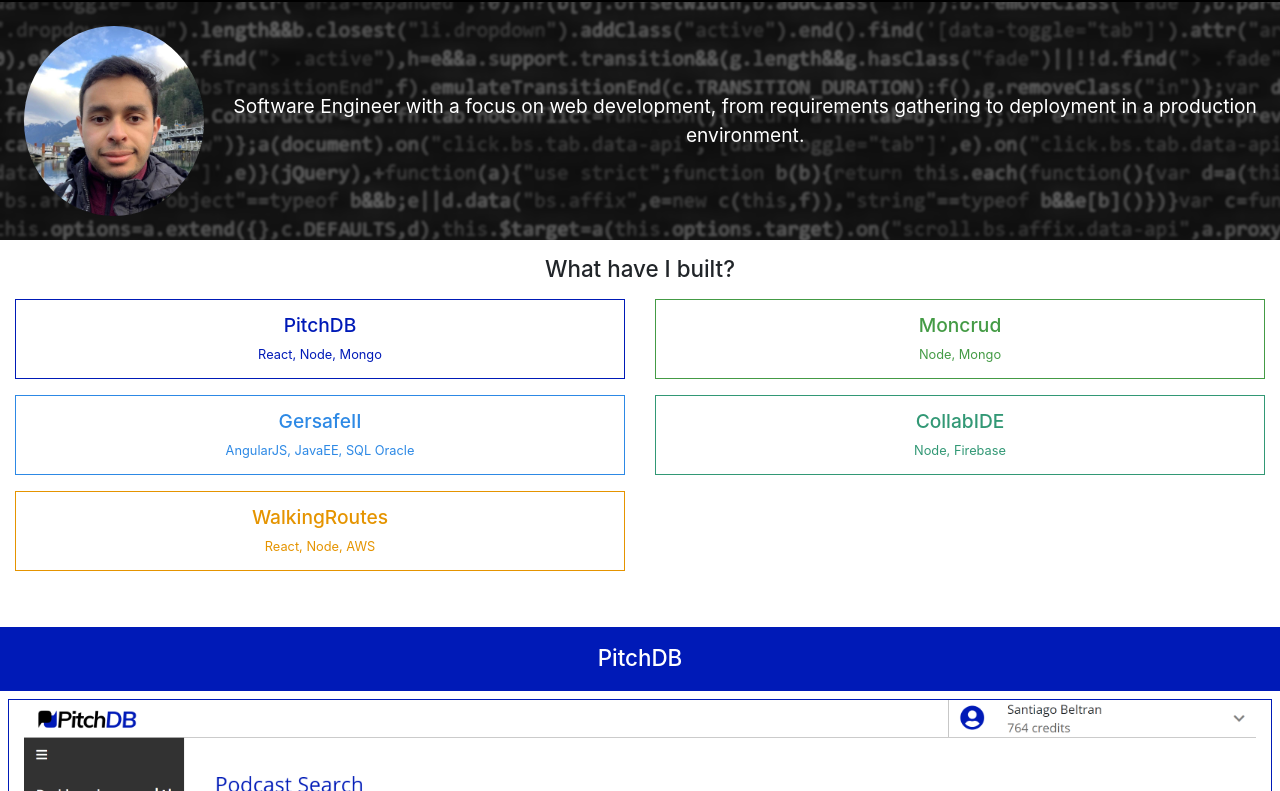
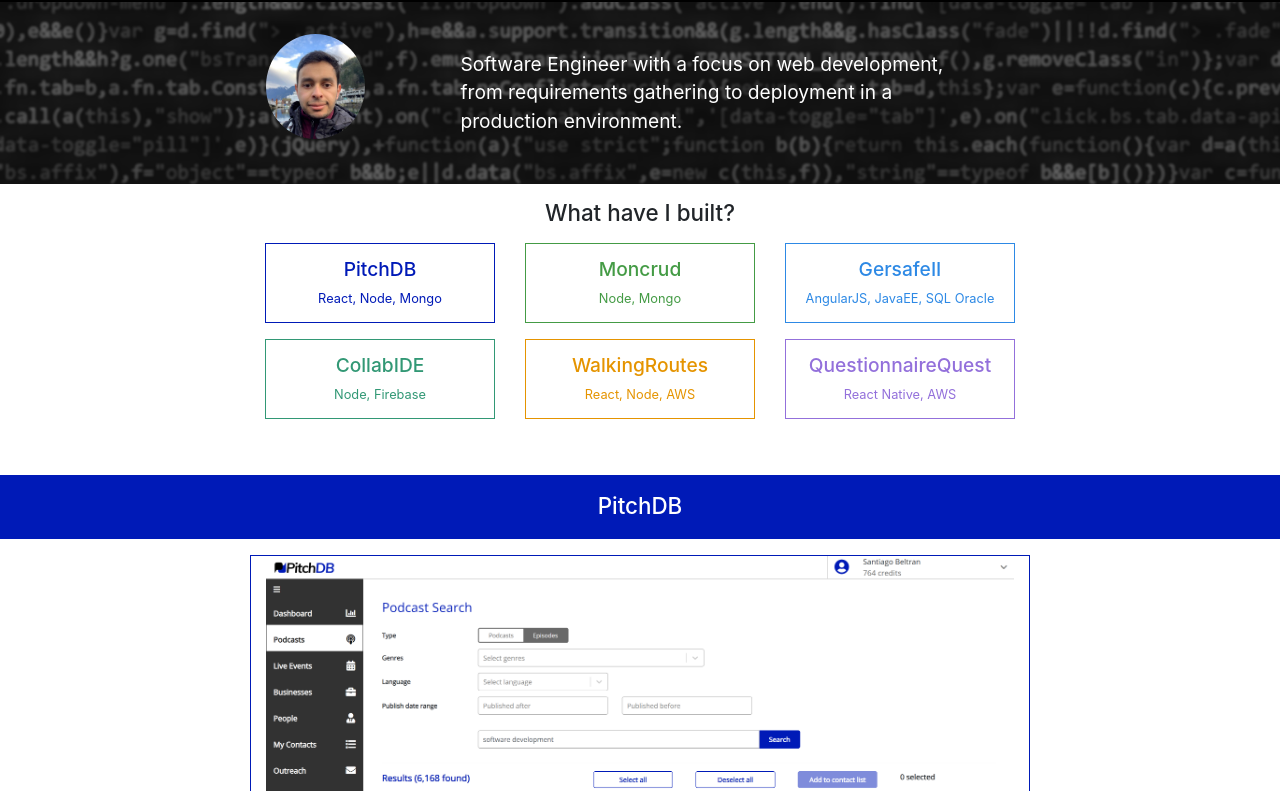
Before and after one commit to sbeltran10/my-home, a Gatsby site: page / in a window 1280 px wide. Shown: the part 63-854 px from the top of the page. Built offline with nearby package versions, Linux system fonts and the light colour scheme; Gatsby itself is replaced by a stand-in of ours.

Commit message:
new project and slight modifications

```diff
--- a/gatsby-config.js
+++ b/gatsby-config.js
@@ -26,11 +26,11 @@
     {
       resolve: `gatsby-plugin-manifest`,
       options: {
-        name: `gatsby-starter-default`,
-        short_name: `starter`,
+        name: `santibeltran`,
+        short_name: `santibeltran`,
         start_url: `/`,
-        background_color: `#663399`,
-        theme_color: `#663399`,
+        background_color: `#505050	`,
+        theme_color: `#505050	`,
         display: `minimal-ui`,
         icon: `src/images/icon.svg`, // This path is relative to the root of the site.
       },
--- a/src/components/_variables.scss
+++ b/src/components/_variables.scss
@@ -3,5 +3,7 @@
 $color-moncrud: rgb(68, 155, 69);
 $color-gersafeii: #2D89E5;
 $color-collabide: #329875;
-$color-walkingroutes: #E59400
-;
+$color-walkingroutes: #E59400;
+$color-questionnairequest: #9370DB;
+
+$break: 960px;
--- a/src/components/footer.js
+++ b/src/components/footer.js
@@ -30,7 +30,7 @@
     `}
     render={data =>
       <footer className="container-fluid">
-        <div className="col-12 col-sm-4 profile-links-ul">
+        <div className="col-12 profile-links-ul">
           <ul className="row">
             {data.allNetworkLinksJson.edges.map(({ node }, index) => (
               <NetworkLink key={index} {...node} img={imgUrls[node.imgUrl]} />
@@ -42,7 +42,7 @@
             santibelca@gmail.com
         </a>
         </div>
-        <div className="footer-text">Icons made by <a href="https://www.flaticon.com/authors/mavadee" title="mavadee">mavadee</a>, <a href="https://www.flaticon.com/authors/dave-gandy" title="Dave Gandy">Dave Gandy</a> and <a href="https://www.freepik.com/" title="Freepik">Freepik</a> from <a href="https://www.flaticon.com/" title="Flaticon">www.flaticon.com</a> are licensed by <a href="http://creativecommons.org/licenses/by/3.0/" title="Creative Commons BY 3.0" target="_blank">CC 3.0 BY</a></div>
+        <div className="footer-text">Icons made by <a href="https://www.flaticon.com/authors/mavadee" title="mavadee">mavadee</a>, <a href="https://www.flaticon.com/authors/dave-gandy" title="Dave Gandy">Dave Gandy</a> and <a href="https://www.freepik.com/" title="Freepik">Freepik</a> from <a href="https://www.flaticon.com/" title="Flaticon">www.flaticon.com</a> are licensed by <a href="http://creativecommons.org/licenses/by/3.0/" title="Creative Commons BY 3.0" target="_blank" rel="noopener noreferrer">CC 3.0 BY</a></div>
         <div className="footer-text">
           Copyright © santibelca.com 2019
         </div>
--- a/src/components/footer.scss
+++ b/src/components/footer.scss
@@ -1,3 +1,6 @@
+@import "variables";
+@import "mixins";
+
 footer{
   background-color: #505050;
   color: white;
@@ -5,7 +8,9 @@
   text-align: center;
   padding-top: 1rem;
   padding-bottom: 1rem;
-
+  @media screen and (min-width: $break) {
+    padding: 1rem 20%;
+  }
   ul{
     margin-bottom: 0;
     justify-content: center;
--- a/src/components/header.scss
+++ b/src/components/header.scss
@@ -1,5 +1,8 @@
+@import "variables";
+@import "mixins";
+
 header {
-  padding: 1rem 5%;
+  padding: 1rem;
   background-color: black;
 
   h1 {
@@ -10,4 +13,8 @@
       text-decoration: none;
     }
   }
+
+  @media screen and (min-width: $break) {
+    padding: 1rem 20%;
+  }
 }
--- a/src/components/project-nav.js
+++ b/src/components/project-nav.js
@@ -2,7 +2,7 @@
 import './project-nav.scss'
 
 const ProjectNav = ({ projectId, title, mainTechs }) => (
-  <li className="col-6 project-nav-li">
+  <li className="col-6 col-lg-4 project-nav-li">
     <a href={`#${projectId}`}>
       <div className={`info-cont ${projectId}`}>
         <h3>
--- a/src/components/project-nav.scss
+++ b/src/components/project-nav.scss
@@ -45,6 +45,10 @@
       &.walkingroutes {
         @include navColor($color-walkingroutes);
       }
+
+      &.questionnairequest{
+        @include navColor($color-questionnairequest);
+      }
     }
     &:hover, :visited, :focus {
       text-decoration: none;
--- a/src/components/project.js
+++ b/src/components/project.js
@@ -38,7 +38,7 @@
       </div>
     </div>
     <div className="row proj-skills-det-row">
-      <div className="col-12 col-sm-4">
+      <div className="col-12 col-lg-4">
         <ul className="row">
           {networkLinks.map((networkLink, index) => (
             <NetworkLink key={index} {...networkLink} img={imgUrls[networkLink.imgUrl]} />
--- a/src/components/project.scss
+++ b/src/components/project.scss
@@ -21,13 +21,17 @@
     color: black;
     background-color: white;
     padding: 0.5rem;
+    @media screen and (min-width: $break) {
+      padding: 1rem 20%;
+    }
 
     .image-wrap.col-12 {
       border: 1px solid black;
     }
 
-    p {
-      padding-top: 1rem;
+    p.col-12 {
+      padding: 1rem 0;
+      text-align: justify;
     }
   }
 
@@ -62,4 +66,9 @@
   &#walkingroutes {
     @include projColor($color-walkingroutes);
   }
+
+  &#questionnairequest {
+    @include projColor($color-questionnairequest);
+  }
+
 }
--- a/src/data/projects.json
+++ b/src/data/projects.json
@@ -4,6 +4,8 @@
     "projectId": "pitchdb",
     "mainTechs": "React, Node, Mongo",
     "description": "SaaS that allows users to search podcasts and speakers to promote their ideas. When prospects are found, users can compose and send emails to initiate communication with these prospects and later on track the progress for each one.",
+    "techDescription":"",
+    "projectDates": "",
     "skillGroups": [
       {
         "category": "languages",
@@ -49,6 +51,8 @@
     "projectId": "moncrud",
     "mainTechs": "Node, Mongo",
     "description": "Open-source tool which allows CRUD operations on any MongoDB database. The tool functions as a web application that can be used by any user without a software development background.",
+    "techDescription":"",
+    "projectDates": "",
     "skillGroups": [
       {
         "category": "languages",
@@ -92,6 +96,8 @@
     "projectId": "gersafeii",
     "mainTechs": "AngularJS, JavaEE, SQL Oracle",
     "description": "Enterprise web application used by a sea shipping company to carry out day-to-day operations. The app features management modules for different areas of the company, an email alarm system and data transformation for filling government-required documents.",
+    "techDescription":"",
+    "projectDates": "",
     "skillGroups": [
       {
         "category": "languages",
@@ -132,6 +138,8 @@
     "projectId": "collabide",
     "mainTechs": "Node, Firebase",
     "description": "Prototype Integrated Development Environment in the cloud that helps development teams collaborate on a software project.",
+    "techDescription":"",
+    "projectDates": "",
     "skillGroups": [
       {
         "category": "languages",
@@ -173,6 +181,8 @@
     "projectId": "walkingroutes",
     "mainTechs": "React, Node, AWS",
     "description": "Web app that allows the creation of touristic routes for different cities of the world. Multi-language support.",
+    "techDescription":"",
+    "projectDates": "",
     "skillGroups": [
       {
         "category": "languages",
@@ -202,5 +212,43 @@
     ],
     "networkLinks": [
     ]
+  },
+  {
+    "title": "QuestionnaireQuest",
+    "projectId": "questionnairequest",
+    "mainTechs": "React Native, AWS",
+    "description": "Media rich branching questionnaire designed in React-Native. Three different types of questionnaire are supported: survey, quiz and game.",
+    "techDescription":"",
+    "projectDates": "",
+    "skillGroups": [
+      {
+        "category": "languages",
+        "skills": [
+          "JavaScript"
+        ]
+      },
+      {
+        "category": "frameworks",
+        "skills": [
+          "Node.js",
+          "React Native"
+        ]
+      },
+      {
+        "category": "tools",
+        "skills": [
+          "AWS Lambda",
+          "AWS API Gateway",
+          "AWS Dynamo",
+          "Github"
+        ]
+      }
+    ],
+    "networkLinks": [
+      {
+        "imgUrl": "github",
+        "url": "https://github.com/sbeltran10/react-native-questionnaire-quest"
+      }
+    ]
   }
 ]
--- a/src/pages/index.js
+++ b/src/pages/index.js
@@ -35,6 +35,8 @@
               projectId
               mainTechs
               description
+              techDescription
+              projectDates
               skillGroups {
                 category
                 skills
@@ -87,10 +89,10 @@
                 className={'background-img'}
               >
                 <div className="row intro-content">
-                  <div className="offset-2 col-8 offset-sm-0 col-sm-2 image-wrap">
+                  <div className="offset-2 col-8 offset-lg-0 col-lg-2 image-wrap">
                     <Img alt={"santiago beltran"} fluid={data.me.childImageSharp.fluid} />
                   </div>
-                  <p className="col-12 col-sm-10 name-desc-wrap">
+                  <p className="col-12 col-lg-10 name-desc-wrap">
                     Software Engineer with a focus on web development, from requirements gathering to deployment in a production environment.
               </p>
                 </div>
--- a/src/pages/index.scss
+++ b/src/pages/index.scss
@@ -1,3 +1,5 @@
+@import "../components/variables";
+
 main.container-fluid {
   section {
     padding: 1rem;
@@ -10,6 +12,7 @@
       .intro-content {
         color: white;
         padding: 0.5rem;
+
         .image-wrap {
           img {
             border-radius: 50%;
@@ -22,12 +25,24 @@
           font-size: 1.2rem;
           text-align: center;
         }
+
+        @media screen and (min-width: $break) {
+          padding: 1rem 20%;
+
+          p {
+            padding: 0 5rem;
+            text-align: left;
+          }
+        }
       }
     }
   }
 
   .projects-nav-section {
     padding: 1rem 0;
+    @media screen and (min-width: $break) {
+      padding: 1rem 20%;
+    }
     h2 {
       font-size: 1.4rem;
       text-align: center;
```
